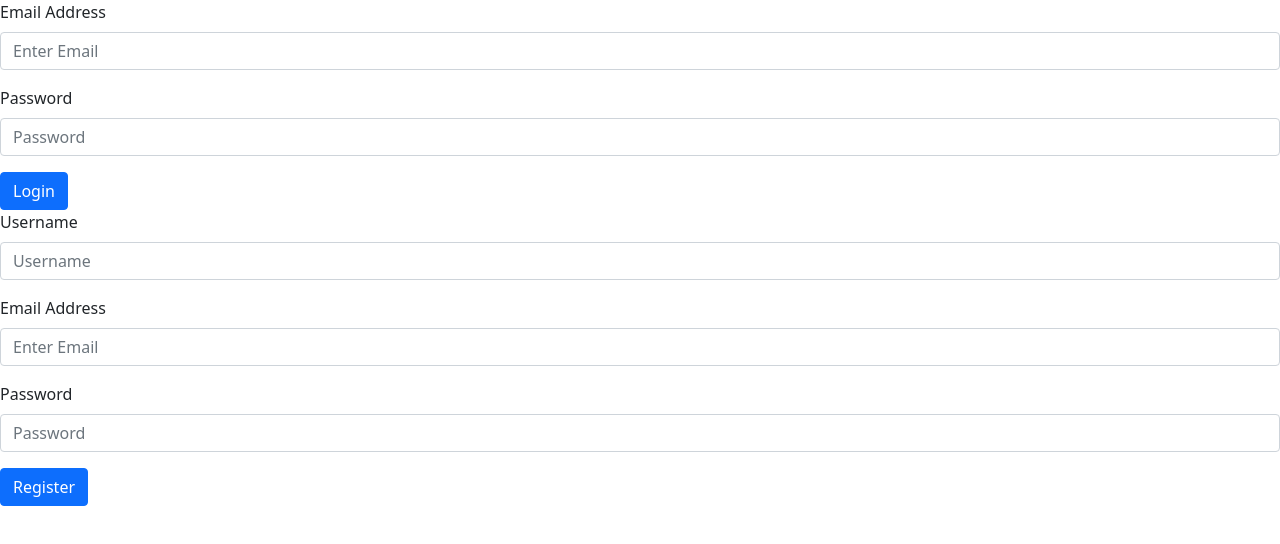
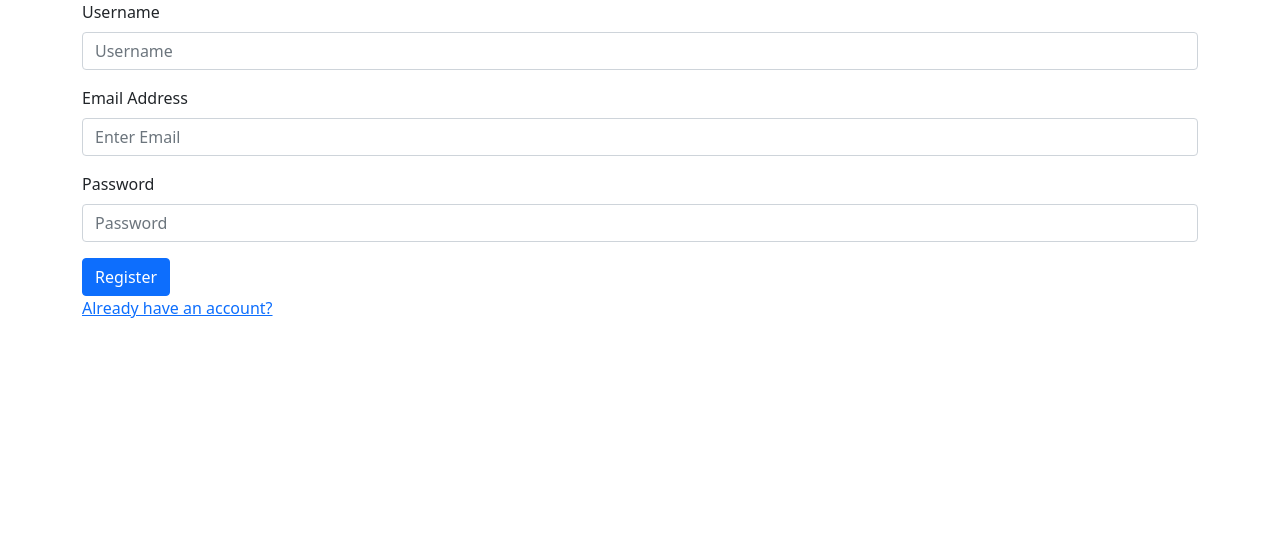
Before and after one commit to jshin720/Real-Estate-201, a React (Create React App) app in the folder client/: page /#/register in a window 1280 px wide. Shown: the top 544 px of the page. Built offline with nearby package versions, Linux system fonts and the light colour scheme.

Commit message:
Added basic routing and grid for login and register

```diff
--- a/client/package.json
+++ b/client/package.json
@@ -10,11 +10,13 @@
     "@types/node": "^16.11.38",
     "@types/react": "^18.0.10",
     "@types/react-dom": "^18.0.5",
+    "@types/react-router-dom": "^5.3.3",
     "axios": "^0.27.2",
     "bootstrap": "^5.1.3",
     "react": "^18.1.0",
     "react-bootstrap": "^2.4.0",
     "react-dom": "^18.1.0",
+    "react-router-dom": "^6.3.0",
     "react-scripts": "5.0.1",
     "typescript": "^4.7.2",
     "web-vitals": "^2.1.4"
--- a/client/src/App.tsx
+++ b/client/src/App.tsx
@@ -1,16 +1,17 @@
 import React from 'react';
-import logo from './logo.svg';
-import './App.css';
+
+import { Route, Routes, Navigate } from 'react-router-dom';
 import Login from './login';
 import Register from './register';
 
 
 function App() {
   return (
-    <>
-      <Login/>
-      <Register/>
-    </>
+    <Routes>
+      <Route path="*" element={<Navigate to="/register"/>}></Route>
+      <Route path='/register' element={<Register/>}></Route>
+      <Route path='/login' element={<Login/>}></Route>
+    </Routes>
   )
 }
 
--- a/client/src/index.tsx
+++ b/client/src/index.tsx
@@ -2,6 +2,7 @@ import React from 'react';
 import ReactDOM from 'react-dom/client';
 import './index.css';
 import App from './App';
+import { HashRouter } from 'react-router-dom';
 import reportWebVitals from './reportWebVitals';
 import 'bootstrap/dist/css/bootstrap.min.css';
 
@@ -10,7 +11,9 @@ const root = ReactDOM.createRoot(
 );
 root.render(
   <React.StrictMode>
-    <App />
+    <HashRouter>
+      <App />
+    </HashRouter>
   </React.StrictMode>
 );
 
--- a/client/src/login.tsx
+++ b/client/src/login.tsx
@@ -4,12 +4,19 @@ import {
   FormGroup,
   FormLabel,
   FormControl,
-  Button
+  Button,
+  Container,
+  Row,
+  Col
 } from 'react-bootstrap';
 
+import { Link } from 'react-router-dom';
 
 function Login() {
   return (
+    <Container fluid="md">
+      <Row>
+        <Col>
           <Form className="">
             <FormGroup className="mb-3">
               <FormLabel>Email Address</FormLabel>
@@ -23,6 +30,15 @@ function Login() {
 
             <Button variant="primary">Login</Button>
           </Form>
+        </Col>
+      </Row>
+      <Row>
+        <Col>
+          <Link to="/register">Don't have an account yet?</Link>
+        </Col>
+      </Row>
+    </Container>
+
   )
 }
 
--- a/client/src/register.tsx
+++ b/client/src/register.tsx
@@ -4,13 +4,19 @@ import {
   FormGroup,
   FormLabel,
   FormControl,
-  Button
+  Button,
+  Container,
+  Row,
+  Col
 } from 'react-bootstrap';
 
-
+import { Link } from 'react-router-dom';
 
 function Register() {
   return (
+    <Container fluid="md">
+      <Row>
+        <Col>
           <Form className="">
             <FormGroup className="mb-3">
               <FormLabel>Username</FormLabel>
@@ -29,6 +35,14 @@ function Register() {
 
             <Button variant="primary">Register</Button>
           </Form>
+        </Col>
+      </Row>
+      <Row>
+        <Col>
+          <Link to="/login">Already have an account?</Link>
+        </Col>
+      </Row>
+    </Container>
   )
 }
 
```
Also changed, not shown: 1 other file (tests, documents, lock files or other folders). Lines whose indentation alone changed are shown as unchanged.
